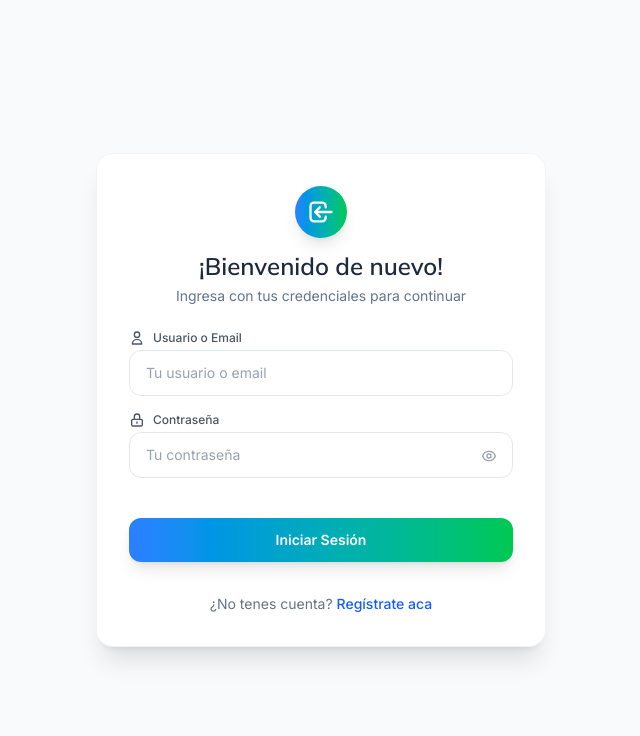
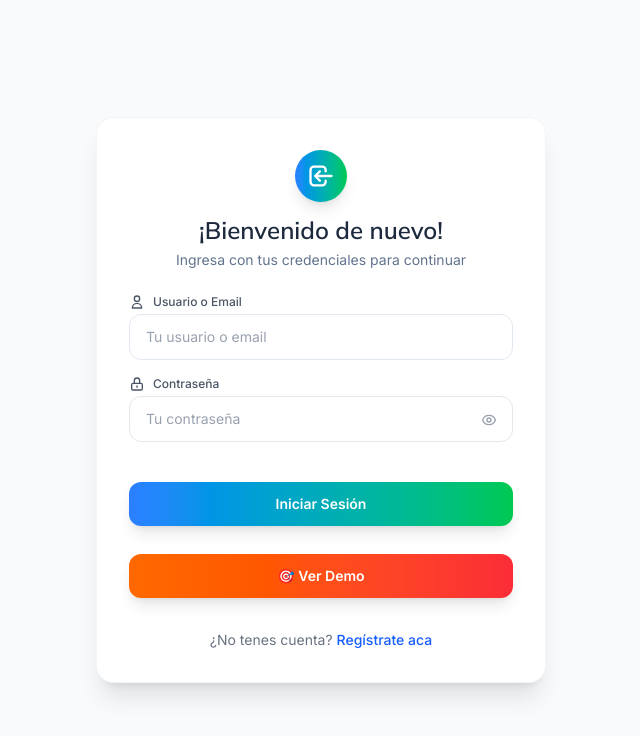
Before and after one commit to AUCB21/Gastos, a React (Vite) app in the folder frontend/: page /login in a window 1280 px wide. Shown: the top 736 px of the page, without its empty margins (319-959 px from the left). Built offline with nearby package versions, Linux system fonts and the light colour scheme; no server answers.

Commit message:
Created demo mode, fixed buttons in Grupos and Home

```diff
--- a/frontend/src/App.jsx
+++ b/frontend/src/App.jsx
@@ -11,6 +11,7 @@ import MediosPagoList from "./features/medios-pago/pages/MediosPagoList";
 import MediosPagoDetail from "./features/medios-pago/pages/MediosPagoDetail";
 import NotFound from "./shared/pages/NotFound";
 import ProtectedRoute from "./shared/components/ProtectedRoute";
+import DemoBanner from "./shared/components/DemoBanner";
 import api from "./api";
 import { REFRESH_TOKEN } from "./constants";
 import "./styles/App.css";
@@ -55,6 +56,7 @@ function App() {
   return (
     <>
       <BrowserRouter>
+        <DemoBanner />
         <Routes>
           <Route
             path="/"
--- a/frontend/src/features/grupos/components/GrupoList.jsx
+++ b/frontend/src/features/grupos/components/GrupoList.jsx
@@ -83,7 +83,7 @@ const GrupoList = ({ onCreateNew, onEditGrupo, onViewGrupo }) => {
           onClick={() => onCreateNew?.()}
           className={`${getButtonClass('formPrimary', 'form')} gap-2`}
         >
-          <Plus className="w-4 h-4" />+ Nuevo Grupo
+          <Plus className="w-4 h-4" />Nuevo Grupo
         </button>
       </div>
 
--- /dev/null
+++ b/frontend/src/shared/components/DemoBanner.jsx
@@ -0,0 +1,40 @@
+import React from 'react';
+import { Eye, X } from 'lucide-react';
+import { useNavigate } from 'react-router-dom';
+
+const DemoBanner = () => {
+  const navigate = useNavigate();
+  const isDemoMode = localStorage.getItem('demo_mode') === 'true';
+
+  if (!isDemoMode) return null;
+
+  const handleExitDemo = () => {
+    localStorage.removeItem('demo_mode');
+    localStorage.removeItem('access');
+    localStorage.removeItem('refresh');
+    navigate('/login');
+  };
+
+  return (
+    <div className="bg-gradient-to-r from-orange-500 to-red-500 text-white px-4 py-2 text-center relative">
+      <div className="flex items-center justify-center gap-2">
+        <Eye className="w-4 h-4" />
+        <span className="font-medium">
+          🎯 Modo Demostración - Los datos mostrados son de ejemplo
+        </span>
+        <span className="hidden md:inline">
+          • Regístrate para acceder a todas las funcionalidades
+        </span>
+      </div>
+      <button
+        onClick={handleExitDemo}
+        className="absolute right-4 top-1/2 transform -translate-y-1/2 hover:bg-white/20 rounded-full p-1 transition-colors"
+        title="Salir del modo demo"
+      >
+        <X className="w-4 h-4" />
+      </button>
+    </div>
+  );
+};
+
+export default DemoBanner;
--- a/frontend/src/shared/components/LoginForm.jsx
+++ b/frontend/src/shared/components/LoginForm.jsx
@@ -152,6 +152,28 @@ const LoginForm = ({route, method}) => {
       setLoading(false);
     }
   }
+
+  const handleDemoMode = async () => {
+    setLoading(true);
+    try {
+      const res = await api.post(route, {
+        username: "demo",
+        password: "demo_user123"
+      });
+
+      localStorage.setItem(ACCESS_TOKEN, res.data.access);
+      localStorage.setItem(REFRESH_TOKEN, res.data.refresh);
+      localStorage.setItem('demo_mode', 'true');
+      navigate("/");
+    } catch (error) {
+      console.error('Demo login error:', error);
+      setErrors({
+        submit: "Error al iniciar modo demo. Intenta nuevamente."
+      });
+    } finally {
+      setLoading(false);
+    }
+  };
 
   return (
     <div className={`min-h-screen flex items-center justify-center ${colors.background} px-6`}>
@@ -357,6 +379,24 @@ const LoginForm = ({route, method}) => {
           </button>
 
           {isLogin && (
+            <button
+              type="button"
+              onClick={handleDemoMode}
+              disabled={loading}
+              className="w-full mt-3 rounded-xl py-3 text-sm font-semibold shadow-lg bg-gradient-to-r from-orange-500 to-red-500 text-white hover:from-orange-600 hover:to-red-600 disabled:opacity-60 disabled:cursor-not-allowed transition-all duration-200 transform hover:scale-[1.02] active:scale-[0.98]"
+            >
+              {loading ? (
+                <div className="flex items-center justify-center gap-2">
+                  <div className="w-4 h-4 border-2 border-white/30 border-t-white rounded-full animate-spin"></div>
+                  Iniciando demo...
+                </div>
+              ) : (
+                "🎯 Ver Demo"
+              )}
+            </button>
+          )}
+
+          {isLogin && (
             <div className="mt-4 text-center">
               <p className="text-sm text-gray-500">
                 ¿No tenes cuenta?{" "}
--- a/frontend/src/shared/pages/Home.jsx
+++ b/frontend/src/shared/pages/Home.jsx
@@ -116,7 +116,7 @@ const Home = () => {
 
             <button
               onClick={() => delayedNavigate(navigate, "/gastos", 500)}
-              className={`${getButtonClass('primary')} space-x-2`}
+              className={`${getButtonClass('formPrimary', 'form')} space-x-2`}
             >
               <svg className="w-6 h-6" fill="none" stroke="currentColor" viewBox="0 0 24 24">
                 <path strokeLinecap="round" strokeLinejoin="round" strokeWidth="2" d="M4 6h16M4 10h16M4 14h16M4 18h16"></path>
@@ -136,7 +136,7 @@ const Home = () => {
 
             <button
               onClick={() => delayedNavigate(navigate, "/medios-pago", 500)}
-              className={`${getButtonClass('success')} space-x-2`}
+              className="bg-gradient-to-r from-emerald-600 to-emerald-700 hover:from-emerald-700 hover:to-emerald-800 text-white font-medium px-6 py-3 rounded-lg shadow-md transition-all duration-200 transform hover:scale-105 flex items-center justify-center space-x-2"
             >
               <svg className="w-6 h-6" fill="none" stroke="currentColor" viewBox="0 0 24 24">
                 <path strokeLinecap="round" strokeLinejoin="round" strokeWidth="2" d="M3 10h18M7 15h1m4 0h1m-7 4h12a3 3 0 003-3V8a3 3 0 00-3-3H6a3 3 0 00-3 3v8a3 3 0 003 3z"></path>
```
